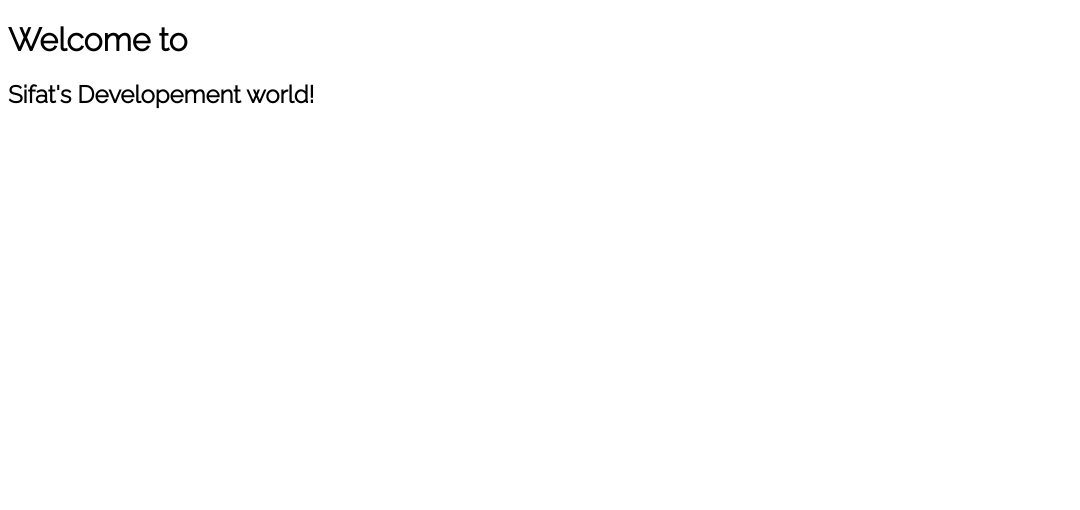
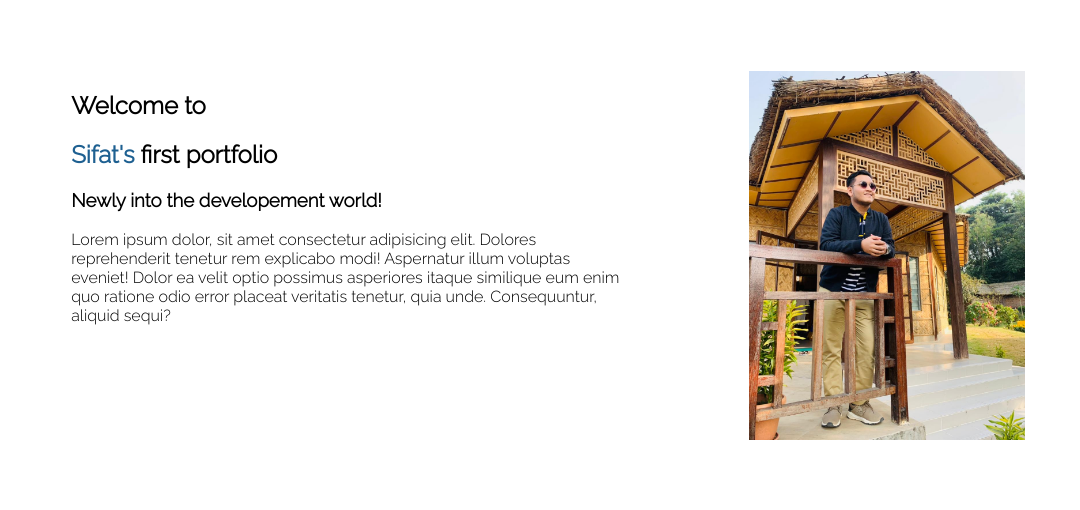
Before and after one commit to Monirul-98/first-portfolio, a plain HTML site: page index.html in a window 1280 px wide. Shown: the whole page, without its empty margins (0-1080 px from the left). Drawn offline with Linux system fonts and the light colour scheme.

Commit message:
change-1

```diff
--- a/index.html
+++ b/index.html
@@ -12,7 +12,16 @@
     <link rel="stylesheet" href="style.css">
 </head>
 <body>
-    <h1>Welcome to </h1>
-    <h2>Sifat's Developement world!</h2>
+    <section class="header">
+        <div class="head head-1">
+            <h1 class="heading heading-1">Welcome to </h1>
+            <h2 class="heading heading-2"><span class="color">Sifat's</span> first portfolio</h2>
+            <h3 class="heading-3">Newly into the developement world! </h3>
+            <p class="para-1">Lorem ipsum dolor, sit amet consectetur adipisicing elit. Dolores reprehenderit tenetur rem explicabo modi! Aspernatur illum voluptas eveniet! Dolor ea velit optio possimus asperiores itaque similique eum enim quo ratione odio error placeat veritatis tenetur, quia unde. Consequuntur, aliquid sequi?</p>
+        </div>
+        <div class="head head-2">
+            <img class="my-image" src="showOff/sifat5.jpeg" alt="">
+        </div>
+    </section>
 </body>
 </html>
--- a/style.css
+++ b/style.css
@@ -1,3 +1,24 @@
 body {
   font-family: "Raleway", sans-serif;
 }
+
+.color {
+  color: #1e6091;
+}
+
+.header {
+  display: flex;
+}
+
+.head {
+  width: 50%;
+  padding: 5%;
+}
+.head-1 {
+  width: 60%;
+}
+.head-2 {
+}
+.my-image {
+  width: 60%;
+}
```
